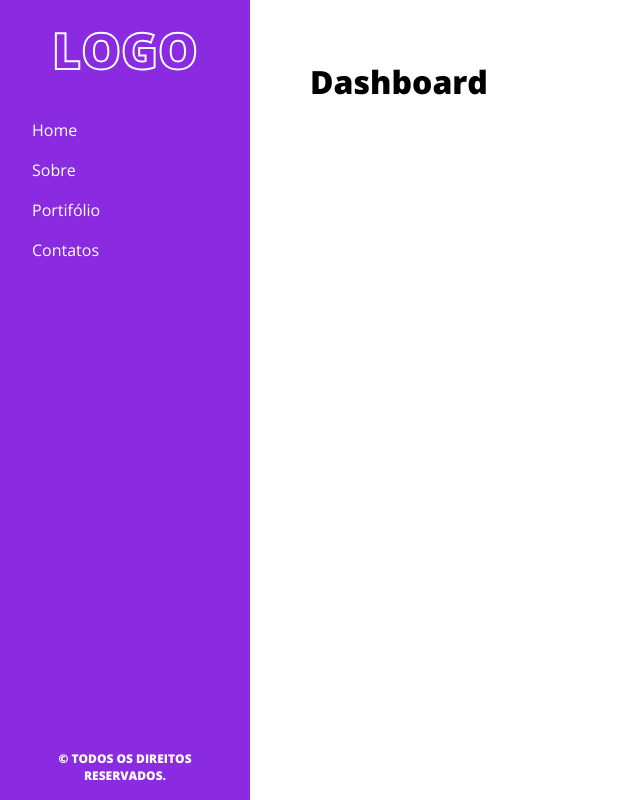
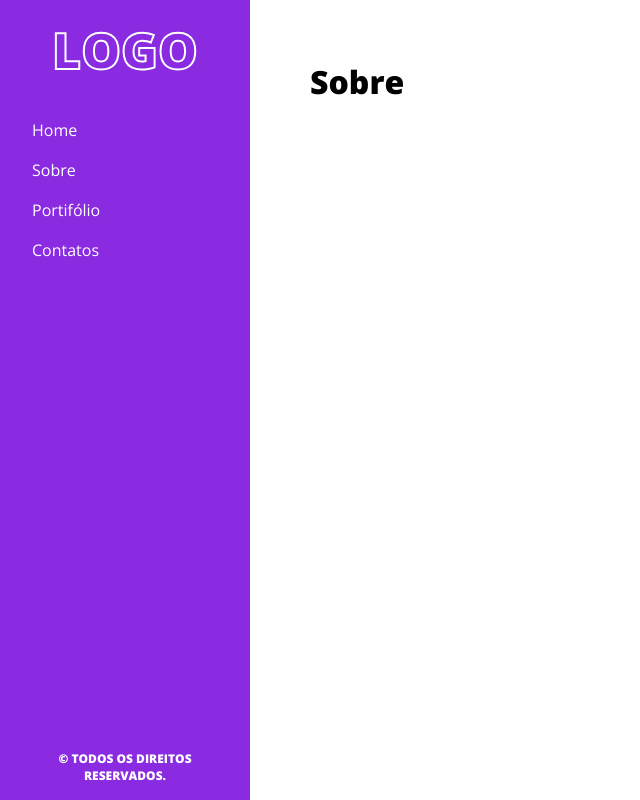
Before and after one commit to Clairtonlm/FS10-Modulo_React, a React (Create React App) app in the folder fs10-react-aula2-main/fs10-react-aula2-main/: page /sobre in a window 1280 px wide. Shown: the whole page, without its empty margins (0-640 px from the left). Built offline with nearby package versions, Linux system fonts and the light colour scheme.

Commit message:
Usando routes

```diff
--- a/fs10-react-aula2-main/fs10-react-aula2-main/package.json
+++ b/fs10-react-aula2-main/fs10-react-aula2-main/package.json
@@ -8,6 +8,7 @@
     "@testing-library/user-event": "^13.5.0",
     "react": "^18.2.0",
     "react-dom": "^18.2.0",
+    "react-router-dom": "^6.11.1",
     "react-scripts": "5.0.1",
     "web-vitals": "^2.1.4"
   },
--- a/fs10-react-aula2-main/fs10-react-aula2-main/src/App.js
+++ b/fs10-react-aula2-main/fs10-react-aula2-main/src/App.js
@@ -1,15 +1,28 @@
+//Styles
 import './App.css';
+//Componentes
 import Dashboard from './components/Dashboard';
 import Header from './components/Header';
+import Sobre from './components/Sobre';
+import { BrowserRouter, Route, Routes } from 'react-router-dom';
 
 const App = () => {
   return(
-    <>
-      <Header />
-      <main>
-        <Dashboard />
-      </main>
-    </>
+      <>
+        <Header />
+        <main>
+          <BrowserRouter>
+          <Routes>
+            <Route path='/' element={<Dashboard/>}/>
+            <Route path='/sobre' element={<Sobre/>}/>
+            </Routes>
+
+          </BrowserRouter>
+
+
+        </main>
+
+      </>
   );
 }
 
--- a/fs10-react-aula2-main/fs10-react-aula2-main/src/components/Header/index.jsx
+++ b/fs10-react-aula2-main/fs10-react-aula2-main/src/components/Header/index.jsx
@@ -19,10 +19,10 @@ const Header = () => {
                     }
                     <ul>
                         <li>
-                            <a href="#!">Home</a>
+                            <a href="/">Home</a>
                         </li>
                         <li>
-                            <a href="#!">Sobre</a>
+                            <a href="/sobre">Sobre</a>
                         </li>
                         <li>
                             <a href="#!">Portifólio</a>
--- /dev/null
+++ b/fs10-react-aula2-main/fs10-react-aula2-main/src/components/Sobre/index.jsx
@@ -0,0 +1,14 @@
+//
+import React from 'react'
+const Sobre = ()=>{
+    return(
+        <>
+            <h1>Sobre</h1>
+
+
+
+
+        </>
+    )
+}
+export default Sobre;
```
Also changed, not shown: 2 other files (tests, documents, lock files or other folders).
